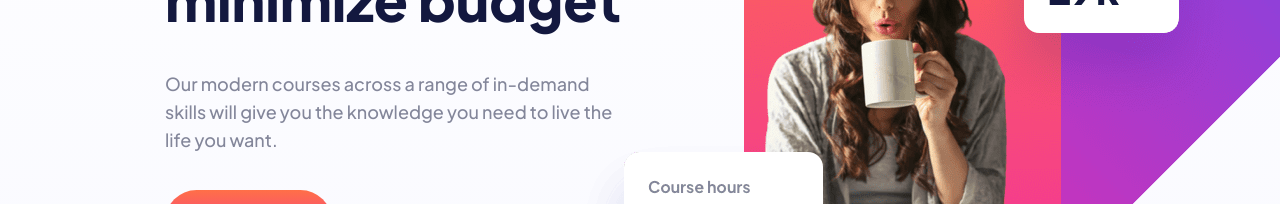
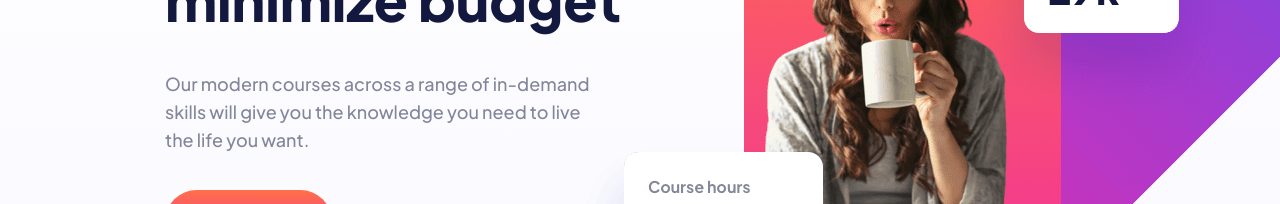
Before and after one commit to TheCodeCraze/skilled-e-learning-page, a React (Vite) app: page / in a window 1280 px wide. Shown: the part 358-562 px from the top of the page. Built offline with nearby package versions, Linux system fonts and the light colour scheme.

Commit message:
Improved design in hero section

```diff
--- a/src/styles/Hero.module.css
+++ b/src/styles/Hero.module.css
@@ -22,6 +22,7 @@
 }
 
 .description {
+  padding-right: 15px;
   font-size: 18px;
   font-weight: 500;
   color: #83869a;
@@ -92,6 +93,7 @@
   }
 
   .description {
+    padding-right: 0;
     font-size: 16px;
     line-height: 26px;
   }
```
